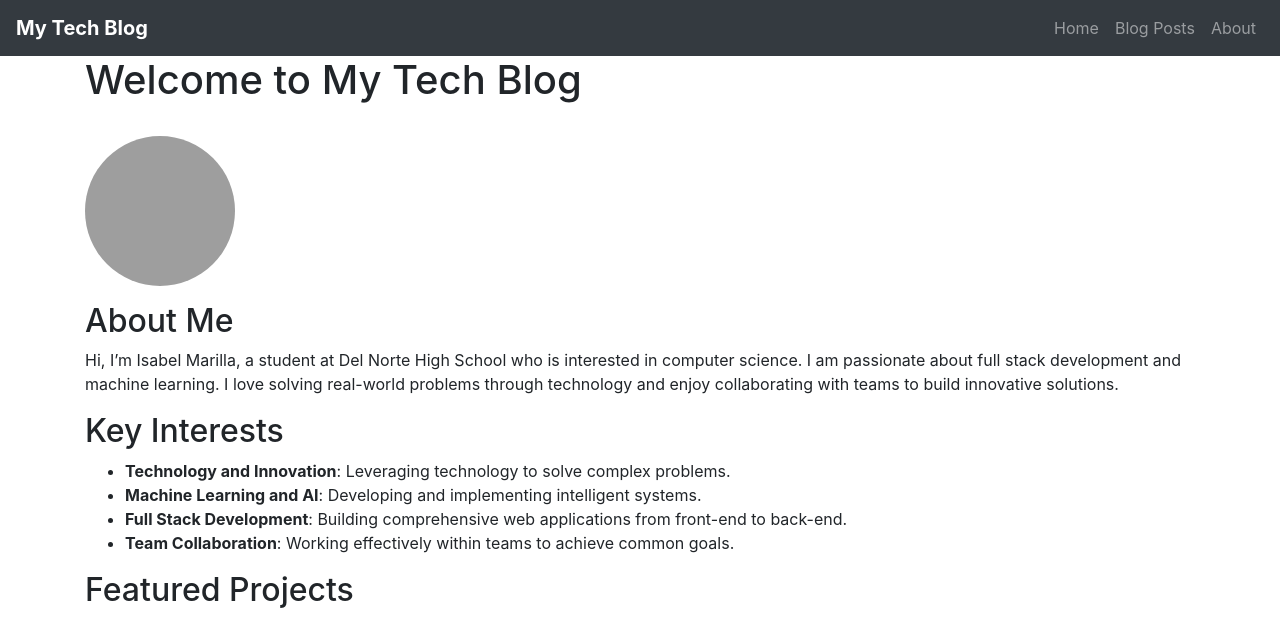
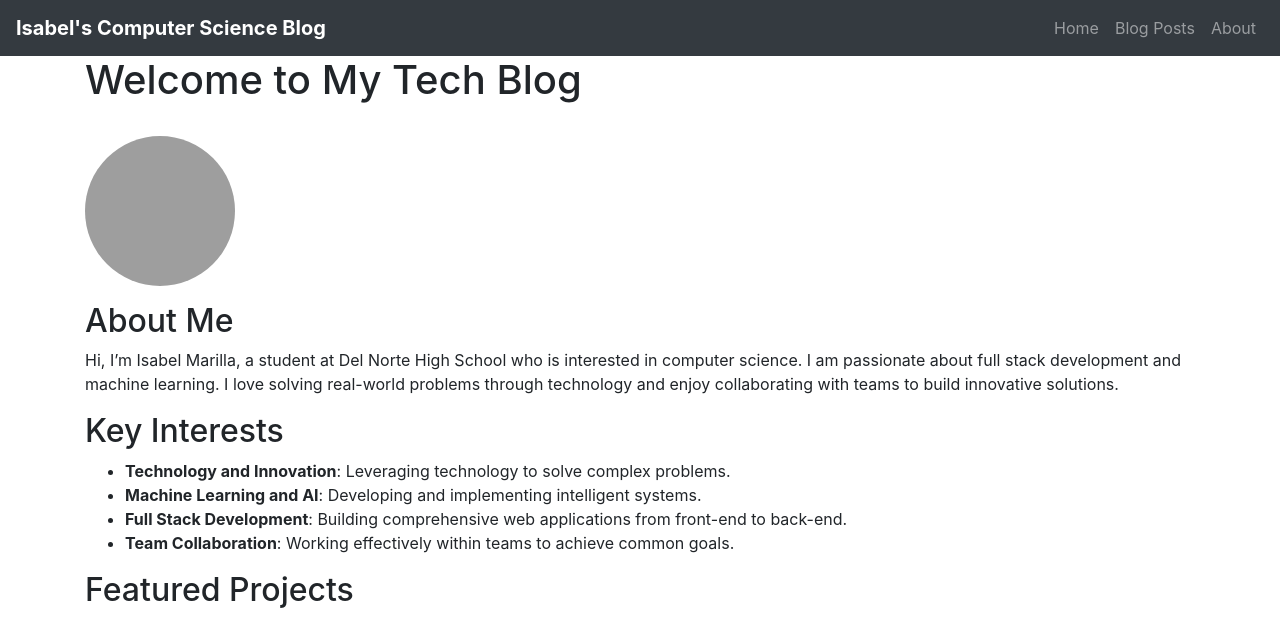
Before and after one commit to iKAN2025/Nighthawk-Pages, a Jekyll site: the page built from index.md, in a window 1280 px wide and 1151 px high. Shown: the top 631 px of the window. Built offline with Jekyll 4.4.1, drawn with Linux system fonts in a browser that asks for light colours; grey boxes are pictures that could not be loaded.

Commit message:
computer science blog

```diff
--- a/_layouts/navbar.html
+++ b/_layouts/navbar.html
@@ -28,7 +28,7 @@
 </head>
 <body>
     <nav class="navbar navbar-expand-lg navbar-dark bg-dark fixed-top">
-        <a class="navbar-brand" href="#">My Tech Blog</a>
+        <a class="navbar-brand" href="#"> Isabel's Computer Science Blog</a>
         <button class="navbar-toggler" type="button" data-toggle="collapse" data-target="#navbarNav" aria-controls="navbarNav" aria-expanded="false" aria-label="Toggle navigation">
             <span class="navbar-toggler-icon"></span>
         </button>
--- a/index.md
+++ b/index.md
@@ -2,6 +2,10 @@
 layout: navbar
 title: Home
 ---
+
+
+
+
 
 # Welcome to My Tech Blog
 <img src="https://github.com/username.png" class="profile-pic mt-4" alt="Profile Picture">
```
